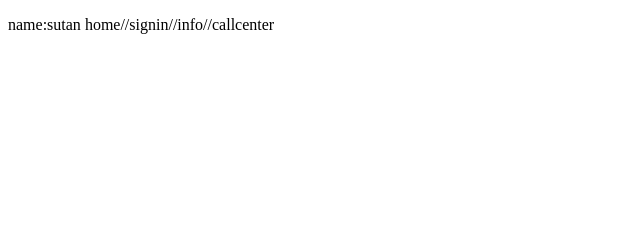
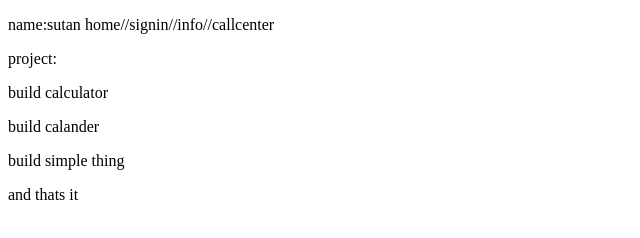
Before and after one commit to sutan1817/sutan1817, a plain HTML site: page index (1).html in a window 1280 px wide. Shown: the whole page, without its empty margins (0-640 px from the left). Drawn offline with Linux system fonts and the light colour scheme.

Commit message:
update index (1).html

```diff
--- a/index (1).html
+++ b/index (1).html
@@ -14,6 +14,21 @@
      name:sutan <span>home//signin//info//callcenter</span>
    </p>
  </nav>
+ <div id=div1>
+   <div id=sub1>
+   <p id=p1 class=class1>project:</p>
+   <p id=p2 class=class1>build calculator</p>
+   <p id=p3 class=class1>build calander</p>
+   <p id=p4 class=class1>build simple thing</p>
+   <p id=p5 class=class1>and thats it</p>
+   </div>
+
+
+
+
+
+
+ </div>
 </body>
 
 
```
